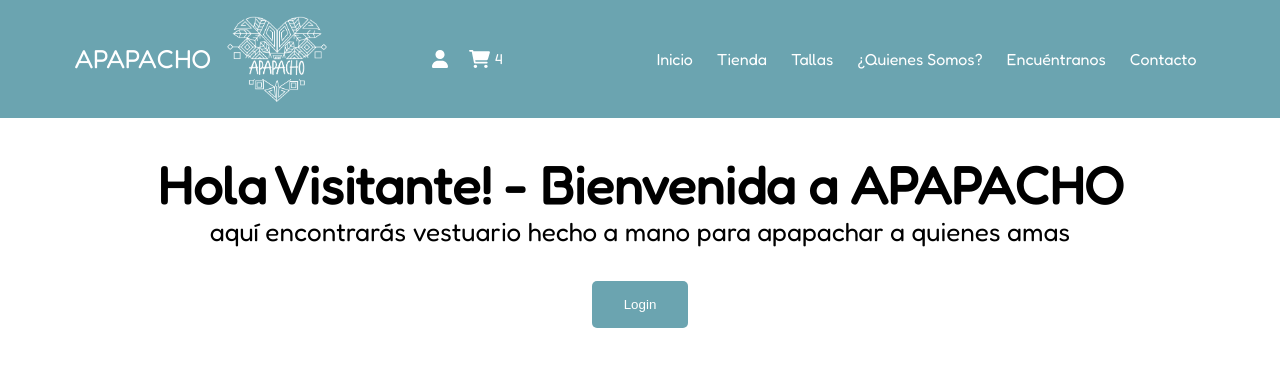
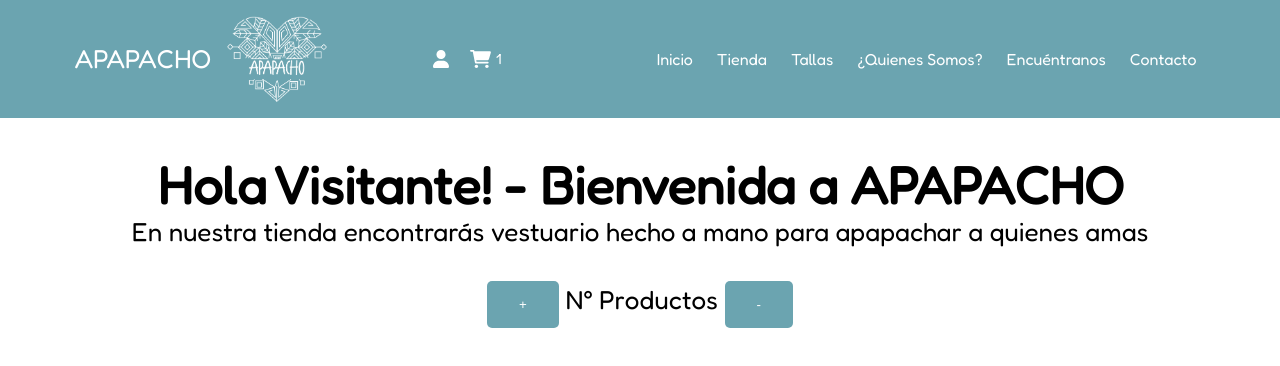
Before and after one commit to wilabacapineda/apapacho_pineda, a React (Create React App) app: page / in a window 1280 px wide. Shown: the top 366 px of the page. Built offline with nearby package versions, Linux system fonts and the light colour scheme.

Commit message:
Entrega 3 29/08/2022

```diff
--- a/src/App.js
+++ b/src/App.js
@@ -7,7 +7,7 @@ function App() {
     <div className="App">
       <header className="App-header">
         <NavBar titulo={'APAPACHO'} descripcion={'Vestuario hecho a mano para apapachar a quienes amas'}/>
-        <ItemListContainer greeting={'Hola Visitante! - Bienvenida a APAPACHO'} subtitulo={'aquí encontrarás vestuario hecho a mano para apapachar a quienes amas '} />
+        <ItemListContainer greeting={'Hola Visitante! - Bienvenida a APAPACHO'} subtitulo={'En nuestra tienda encontrarás vestuario hecho a mano para apapachar a quienes amas '} />
       </header>
     </div>
   );
--- a/src/components/CartWidget/CartWidget.jsx
+++ b/src/components/CartWidget/CartWidget.jsx
@@ -1,13 +1,17 @@
+import { useState } from 'react'
 import CartIcon from './cart-shopping-solid.svg'
 import UserIcon from './user-solid.svg'
 import './styles.css'
 
 const CartWidget = () => {
+
+  const [cartNumber, setCartNumber] = useState(1)
+
   return (
-    <div class="cartWidget">
+    <div className="cartWidget">
         <img className="cartIcon" id="usuario" src={UserIcon} />
         <img className="cartIcon" src={CartIcon} />
-        <span id="cartNumber">4</span>
+        <span id="cartNumber">{ cartNumber > 0 ? cartNumber : "" }</span>
     </div>
   )
 }
--- a/src/components/ItemListContainer/ItemListContainer.jsx
+++ b/src/components/ItemListContainer/ItemListContainer.jsx
@@ -1,10 +1,12 @@
 import './styles.css'
+
 const ItemListContainer = ({greeting, subtitulo}) => {
+
   return (
     <>
       <h1 className="greeting">{greeting}</h1>
       <h4 className='subtitulo'>{subtitulo}</h4>
-      <button className='botonLc'>Login</button>
+      <div className="nProductos"><button className='botonLc' id='Anadir'>+</button> N° Productos <button className='botonLc' id='Restar'>-</button></div>
     </>
 
   )
--- a/src/components/ItemListContainer/styles.css
+++ b/src/components/ItemListContainer/styles.css
@@ -18,3 +18,7 @@
     color: white;
     border: 0;
 }
+
+.nProductos {
+    color: black;
+}
```
